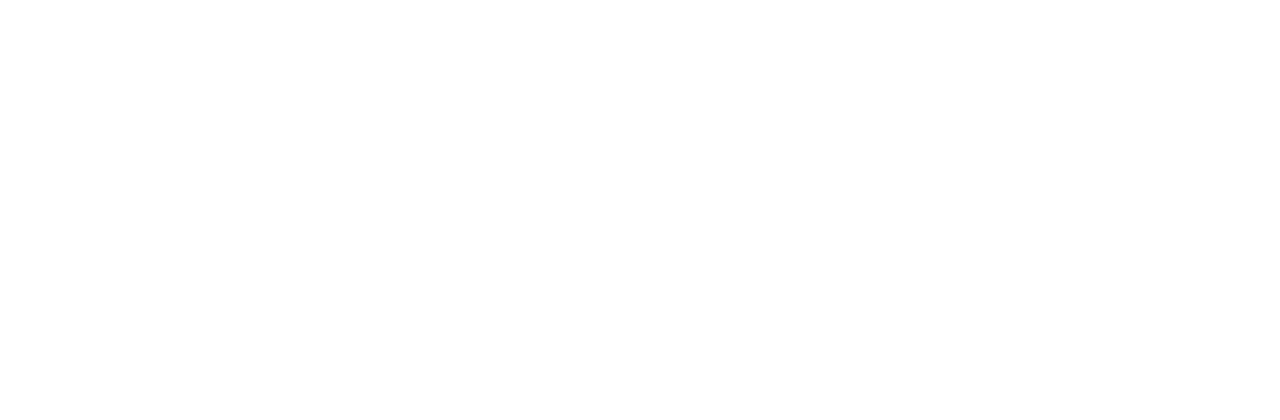
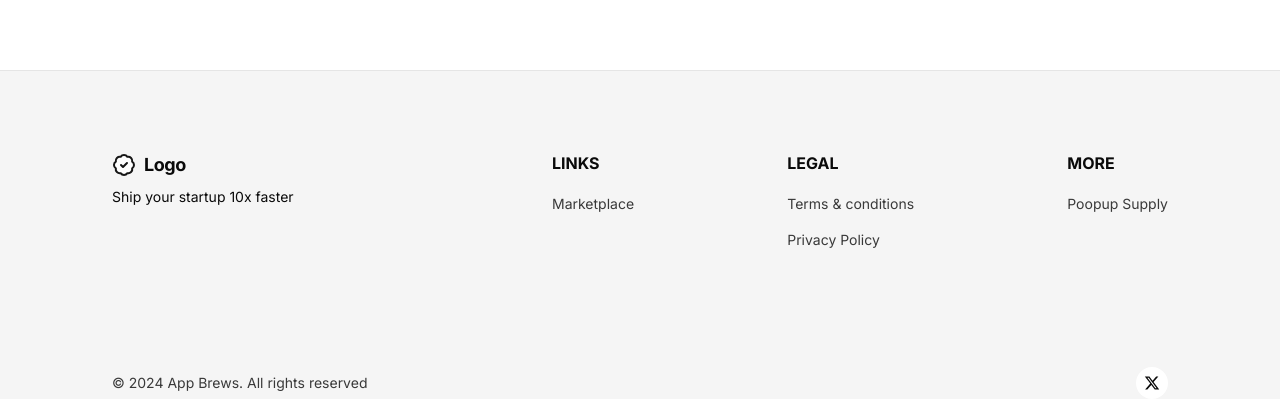
Before and after one commit to rejaulkariim/nextjs-supabase-authjs-starter-kit, a Next.js app: page / in a window 1280 px wide. Shown: the part 730-1150 px from the top of the page. Before the commit the page ends 800 px from the top, so only its background shows below. Built offline with nearby package versions, Linux system fonts and the light colour scheme; no server answers.

Commit message:
feat: added footer section

```diff
--- a/src/app/(root)/(home)/page.tsx
+++ b/src/app/(root)/(home)/page.tsx
@@ -1,9 +1,11 @@
+import Footer from "@/components/design/Footer";
 import Hero from "@/components/design/Hero";
 
 export default function Home() {
   return (
     <>
       <Hero />
+      <Footer />
     </>
   );
 }
--- /dev/null
+++ b/src/components/design/Footer.tsx
@@ -0,0 +1,102 @@
+import Logo from "@/components/shared/Logo";
+import MaxWidthWrapper from "@/components/shared/MaxWidthWrapper";
+import {
+  footerInternalLinks,
+  footerLegalLinks,
+  footerResourcesLinks,
+} from "@/constants";
+import Link from "next/link";
+import { FaXTwitter } from "react-icons/fa6";
+
+const Footer = () => {
+  return (
+    <footer className="border-t bg-accent">
+      <MaxWidthWrapper>
+        <div className="py-20 lg:py-20 flex flex-wrap gap-8 lg:justify-between lg:gap-0">
+          {/* First Section */}
+          <div className="w-full lg:w-1/3 space-y-2">
+            <Logo />
+            <p className="text-sm text-normal">Ship your startup 10x faster</p>
+          </div>
+
+          {/* Resources, Company, and Legal Sections */}
+          <div className="flex w-full flex-col gap-8 md:flex-row md:justify-between lg:w-2/3 xl:w-7/12">
+            {/* Resources */}
+            <div>
+              <h4 className="mb-4 font-bold uppercase text-foreground">
+                Links
+              </h4>
+              <ul>
+                {footerInternalLinks.map((item) => (
+                  <li key={item.label} className="mb-3">
+                    <Link
+                      href={item.route}
+                      className="text-sm text-foreground/80 hover:text-foreground transition-all"
+                    >
+                      {item.label}
+                    </Link>
+                  </li>
+                ))}
+              </ul>
+            </div>
+            {/* Company */}
+            <div>
+              <h4 className="mb-4 font-bold uppercase text-foreground">
+                Legal
+              </h4>
+              <ul>
+                {footerLegalLinks.map((item) => (
+                  <li key={item.label} className="mb-3">
+                    <Link
+                      href={item.route}
+                      className="text-sm text-foreground/80 hover:text-foreground transition-all"
+                    >
+                      {item.label}
+                    </Link>
+                  </li>
+                ))}
+              </ul>
+            </div>
+            {/* Legal */}
+            <div>
+              <h4 className="mb-4 font-bold uppercase text-foreground">More</h4>
+              <ul>
+                {footerResourcesLinks.map((item) => (
+                  <li key={item.label} className="mb-3">
+                    <Link
+                      href={item.route}
+                      className="text-sm text-foreground/80 hover:text-foreground transition-all"
+                    >
+                      {item.label}
+                    </Link>
+                  </li>
+                ))}
+              </ul>
+            </div>
+          </div>
+        </div>
+
+        {/* Footer Bottom Section */}
+        <div className="flex flex-col gap-3 md:flex-row md:justify-between items-center my-6">
+          <p className="text-sm text-foreground/80">
+            &copy; {new Date().getFullYear()} App Brews. All rights reserved
+          </p>
+
+          <ul className="flex items-center gap-3">
+            <li className="p-2 rounded-full bg-card">
+              <Link
+                href="https://x.com/appbrews"
+                target="_blank"
+                aria-label="twitter icon"
+              >
+                <FaXTwitter className="text-foreground" />
+              </Link>
+            </li>
+          </ul>
+        </div>
+      </MaxWidthWrapper>
+    </footer>
+  );
+};
+
+export default Footer;
--- a/src/components/shared/Navitems.tsx
+++ b/src/components/shared/Navitems.tsx
@@ -8,7 +8,7 @@ const NavItems = () => {
         <li key={link.label}>
           <Link
             href={link.route}
-            className="flex-center font-normal text-lg whitespace-normal text-foreground"
+            className="flex-center font-normal whitespace-normal text-foreground"
           >
             {link.label}
           </Link>
--- a/src/config/site.ts
+++ b/src/config/site.ts
@@ -1,7 +1,7 @@
 import { SiteConfig } from "@/types";
 
 export const siteConfig: SiteConfig = {
-  name: "Starter Kit",
+  name: "Logo",
   title: "Turn visitors into customers with popup notifications",
   description:
     "Deliver attention-grabbing pop-up notifications that present visitors with hard truths, driving stronger engagement and boosting conversions.",
--- a/src/constants/index.ts
+++ b/src/constants/index.ts
@@ -12,3 +12,28 @@ export const headerLinks = [
     route: "/#pricing",
   },
 ];
+
+export const footerInternalLinks = [
+  {
+    label: "Marketplace",
+    route: "/marketplace",
+  },
+];
+
+export const footerLegalLinks = [
+  {
+    label: "Terms & conditions",
+    route: "/terms",
+  },
+  {
+    label: "Privacy Policy",
+    route: "/privacy",
+  },
+];
+
+export const footerResourcesLinks = [
+  {
+    label: "Poopup Supply",
+    route: "https://poopupsupply.vercel.app",
+  },
+];
```
